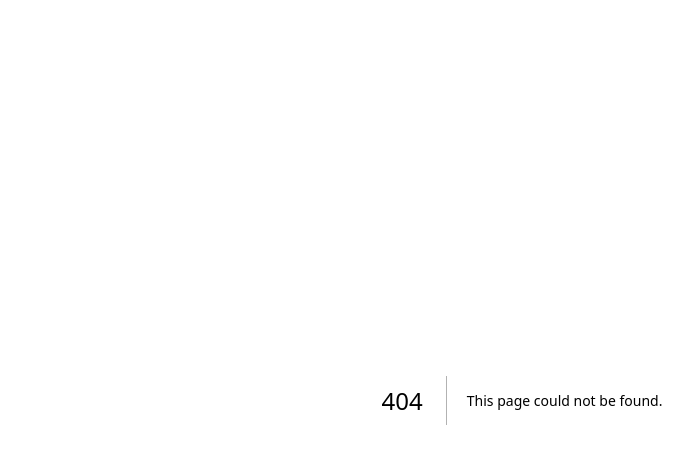
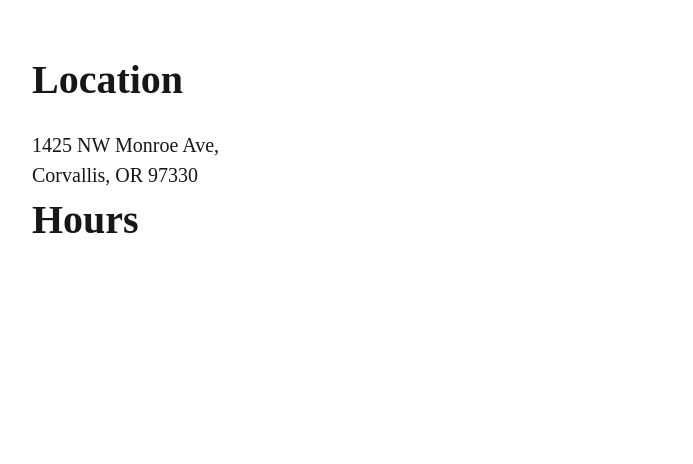
Before and after one commit to Oregon-Software-Consulting-Group/LocalBoyzWebsite, a Next.js app: page /info in a window 1280 px wide. Before the commit this address had no page. Shown: the top 464 px of the page, without its empty margins (118-811 px from the left). Built offline with nearby package versions, Linux system fonts and the light colour scheme.

Commit message:
info page

```diff
--- /dev/null
+++ b/src/app/info/page.js
@@ -0,0 +1,40 @@
+export default function page(){
+    return(
+        <div>
+            <h1 style={{
+                fontSize: '40px',
+                fontFamily: 'freight-text-pro',
+                fontWeight:'bold',
+                padding: '20px',
+                position: 'relative',
+                paddingLeft: '150px',
+                paddingTop: '50px'
+            }}>
+                Location
+            </h1>
+
+            <h2 style={{
+                fontSize: '20px',
+                paddingLeft: '150px',
+                position: 'relative',
+                fontFamily: 'freight-text-pro'
+            }}>
+                1425 NW Monroe Ave, <br />
+                Corvallis, OR 97330
+            </h2>
+
+            <h1 style={{
+                fontSize: '40px',
+                paddingLeft: '150px',
+                position: 'relative',
+                fontFamily: 'freight-text-pro',
+                fontWeight:'bold',
+
+            }}>
+                Hours
+            </h1>
+
+
+        </div>
+    );
+}
--- a/src/app/page.js
+++ b/src/app/page.js
@@ -4,5 +4,6 @@ import HelloPage from "./hello/HelloPage"; // Adjust the path if needed
 export default function Home() {
   return (
     <HelloPage/>
+
   );
 }
```
